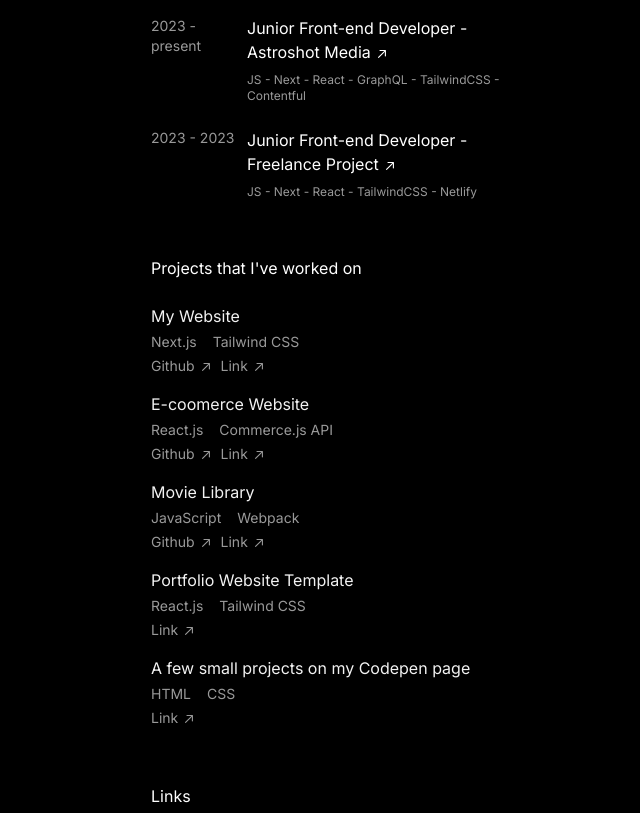
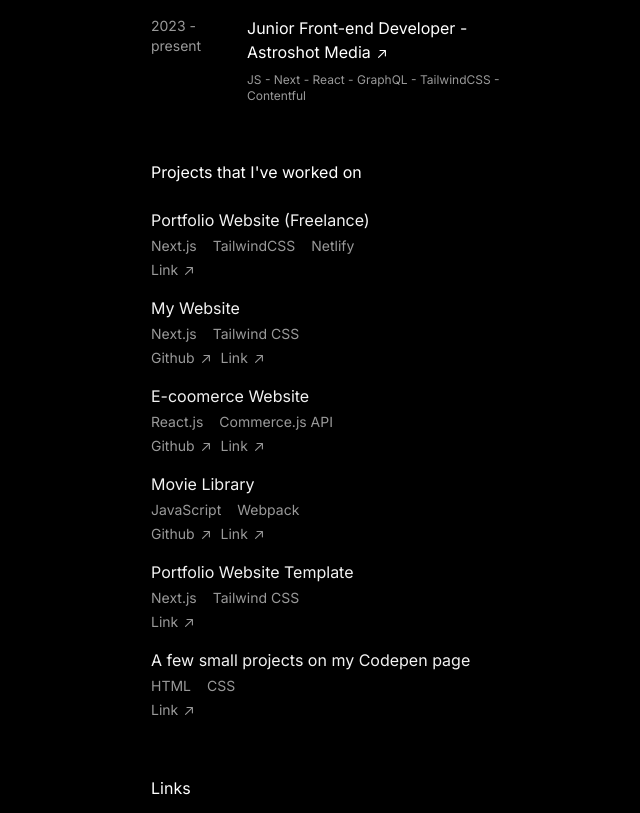
Before and after one commit to alilotfidev/my-personal-website, a Next.js app: page / in a window 1280 px wide. Shown: the part 580-1393 px from the top of the page, without its empty margins (297-937 px from the left). Built offline with nearby package versions, Linux system fonts and the light colour scheme.

Commit message:
resume data updated

```diff
--- a/components/WorkExperience.js
+++ b/components/WorkExperience.js
@@ -15,13 +15,6 @@ export default function WorkExperience() {
         "TailwindCSS",
         "Contentful",
       ],
-    },
-    {
-      role: "Junior Front-end Developer",
-      company: "Freelance Project",
-      companyLink: "https://fatememohiti.ir",
-      time: "2023 - 2023",
-      technologies: ["JS", "Next", "React", "TailwindCSS", "Netlify"],
     },
   ];
 
--- a/data/PortfolioData.js
+++ b/data/PortfolioData.js
@@ -1,34 +1,40 @@
 const PortfolioData = [
   {
     id: "1",
+    name: "Portfolio Website (Freelance)",
+    technologies: ["Next.js", "TailwindCSS", "Netlify"],
+    link: "https://fatememohiti.ir",
+  },
+  {
+    id: "2",
     name: "My Website",
     technologies: ["Next.js", "Tailwind CSS"],
     link: "https://alilotfi.vercel.app/",
     github: "https://github.com/alilotfidev/my-personal-website",
   },
   {
-    id: "2",
+    id: "3",
     name: "E-coomerce Website",
     technologies: ["React.js", "Commerce.js API"],
     link: "https://unique-daifuku-8d1362.netlify.app/",
     github: "https://github.com/alilotfidev/bike-shop",
   },
   {
-    id: "3",
+    id: "4",
     name: "Movie Library",
     technologies: ["JavaScript", "Webpack"],
     link: "https://elegant-lollipop-f43c25.netlify.app/",
     github: "https://github.com/alilotfidev/my-movie-library",
   },
   {
-    id: "4",
+    id: "5",
     name: "Portfolio Website Template",
-    technologies: ["React.js", "Tailwind CSS"],
-    link: "https://portfolio-template-w-tailwind-react.netlify.app/",
+    technologies: ["Next.js", "Tailwind CSS"],
+    link: "https://personal-website-template-nu.vercel.app/",
     github: "",
   },
   {
-    id: "5",
+    id: "6",
     name: "A few small projects on my Codepen page",
     technologies: ["HTML", "CSS"],
     link: "https://codepen.io/alilotfidev",
```
Also changed, not shown: 1 other file (tests, documents, lock files or other folders).
